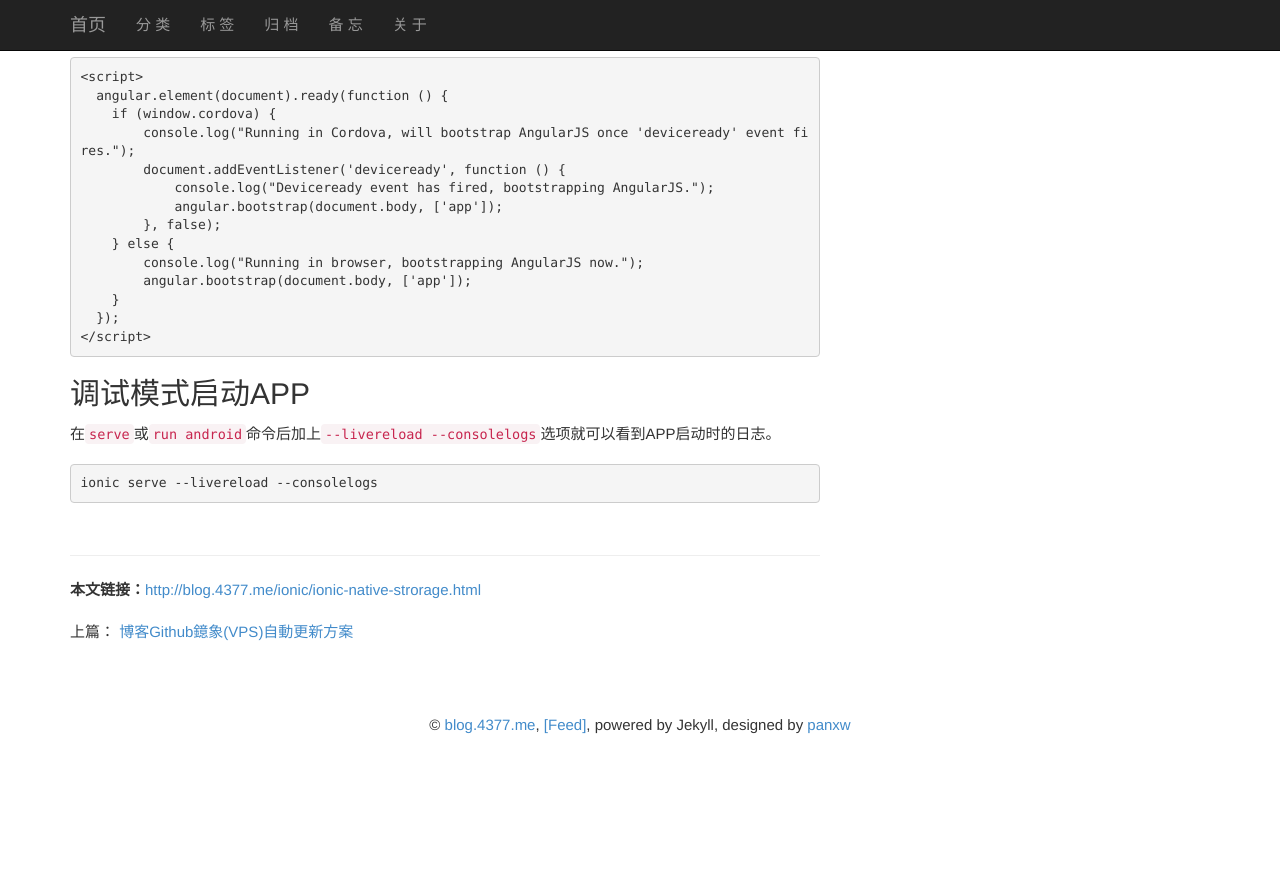
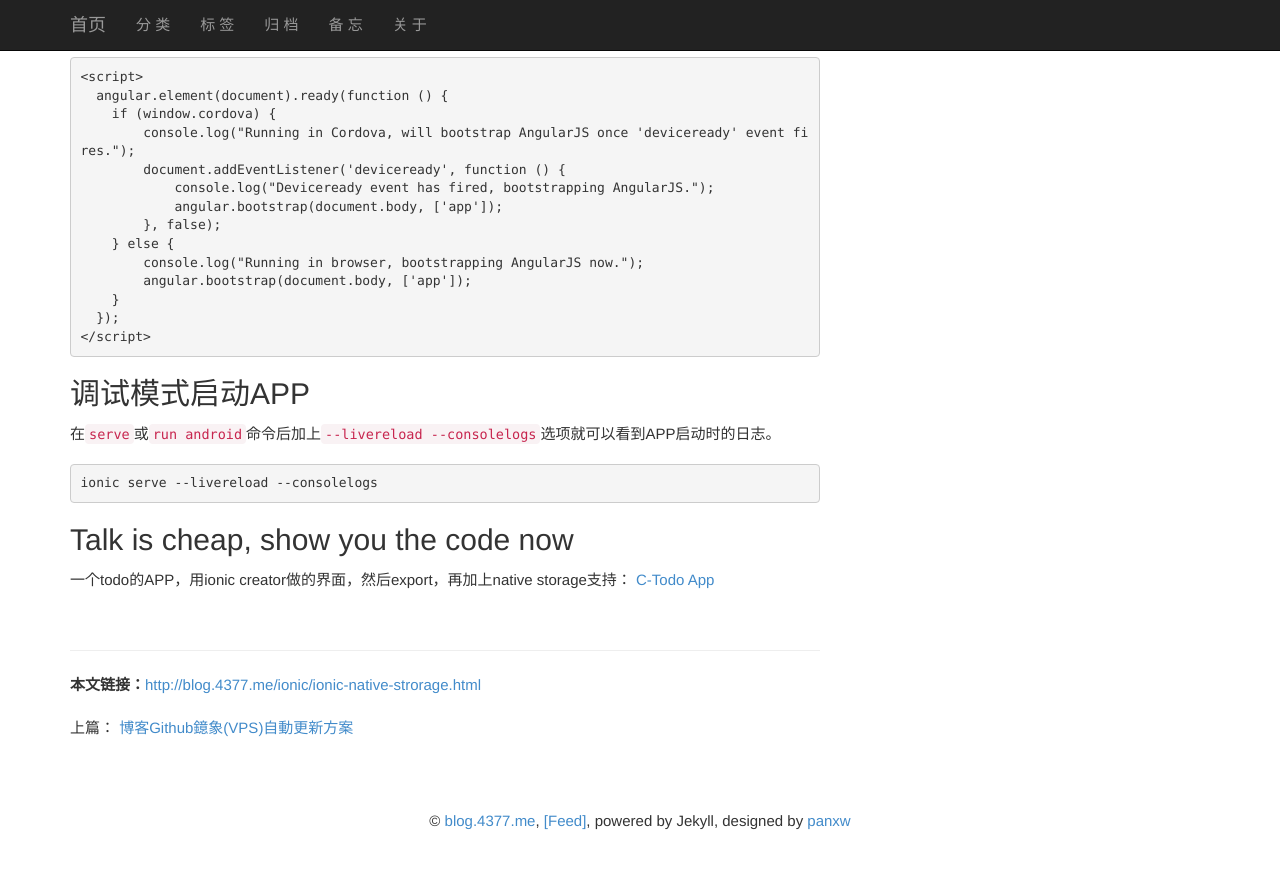
Before and after one commit to sunshine17/sunshine17.github.io, a Jekyll site: the page built from _posts/2017-04-26-ionic-native-strorage.md, in a window 1280 px wide and 900 px high, scrolled down 1167 px. Shown: the top 869 px of the window. Built offline with Jekyll 4.4.1, drawn with Linux system fonts in a browser that asks for light colours; comment, search, counter and statistics services are not loaded; before the commit the page ends 1971 px from its top, so only the background shows below that.

Commit message:
update posts

````diff
--- a/_posts/2017-04-26-ionic-native-strorage.md
+++ b/_posts/2017-04-26-ionic-native-strorage.md
@@ -80,3 +80,7 @@ angular.module('app', [
 ```shell
 ionic serve --livereload --consolelogs
 ```
+
+## Talk is cheap, show you the code now
+一个todo的APP，用ionic creator做的界面，然后export，再加上native storage支持：
+[C-Todo App](https://github.com/sunshine17/c-todo "c-todo app")
````
